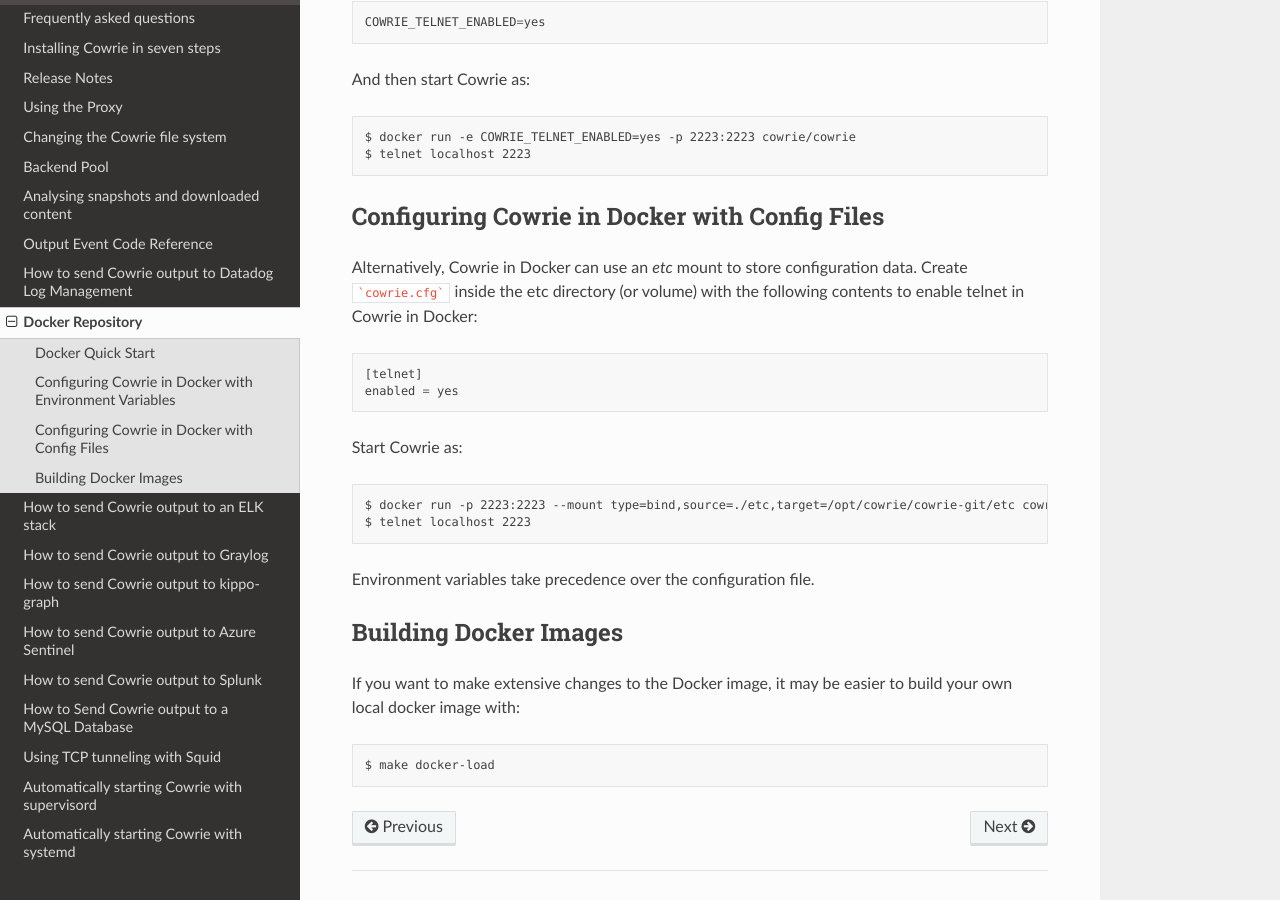
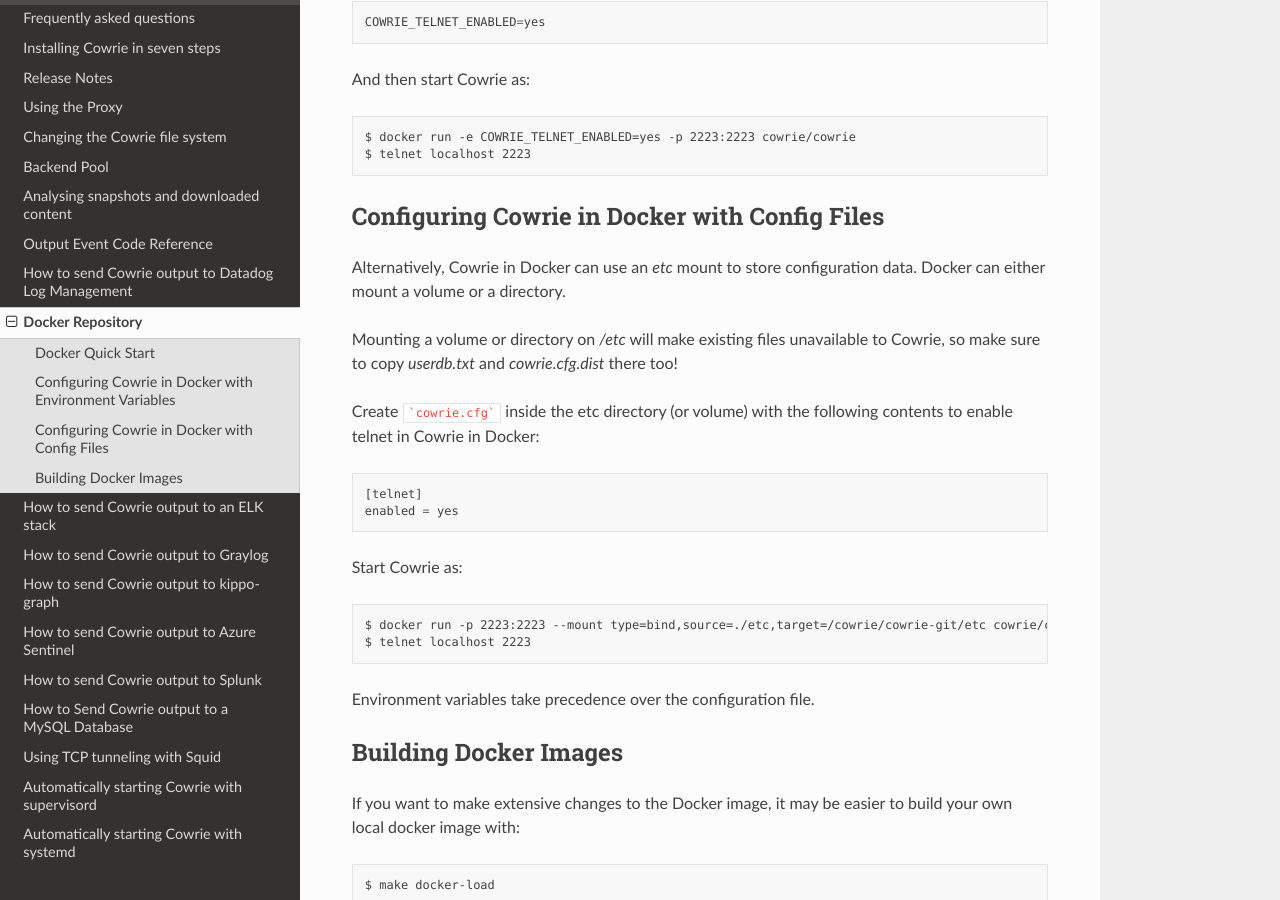
Before and after one commit to cowrie/cowrie, a Sphinx documentation site: the page built from docs/docker/README.rst, in a window 1280 px wide and 900 px high, scrolled down 547 px. Built offline with Sphinx 7.4.7 and the Read the Docs theme 3.1.0, drawn with Linux system fonts in a browser that asks for light colours; the version number could not be read and is left out.

Commit message:
fix docs.

````diff
--- a/docs/docker/README.rst
+++ b/docs/docker/README.rst
@@ -32,16 +32,21 @@ Configuring Cowrie in Docker with Config Files
 **********************************************
 
 Alternatively, Cowrie in Docker can use an `etc` mount to store
-configuration data.  Create ```cowrie.cfg``` inside the etc directory
-(or volume) with the following contents to enable telnet in
-Cowrie in Docker::
+configuration data. Docker can either mount a volume or a directory.
+
+Mounting a volume or directory on `/etc` will make existing files
+unavailable to Cowrie, so make sure to copy `userdb.txt` and
+`cowrie.cfg.dist` there too!
+
+Create ```cowrie.cfg``` inside the etc directory (or volume)
+with the following contents to enable telnet in Cowrie in Docker::
 
     [telnet]
     enabled = yes
 
 Start Cowrie as::
 
-    $ docker run -p 2223:2223 --mount type=bind,source=./etc,target=/opt/cowrie/cowrie-git/etc cowrie/cowrie
+    $ docker run -p 2223:2223 --mount type=bind,source=./etc,target=/cowrie/cowrie-git/etc cowrie/cowrie
     $ telnet localhost 2223
 
 Environment variables take precedence over the configuration file.
````
